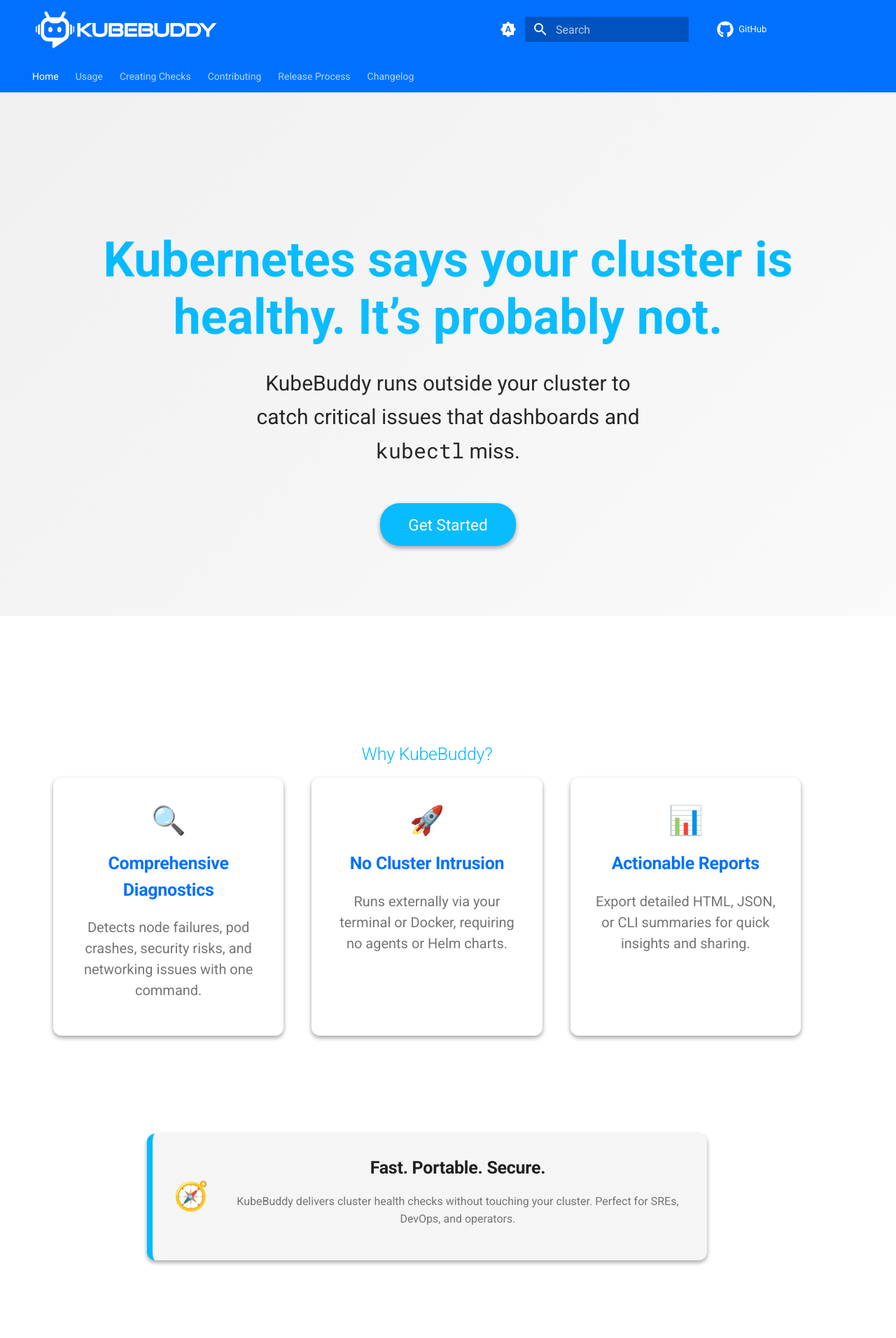
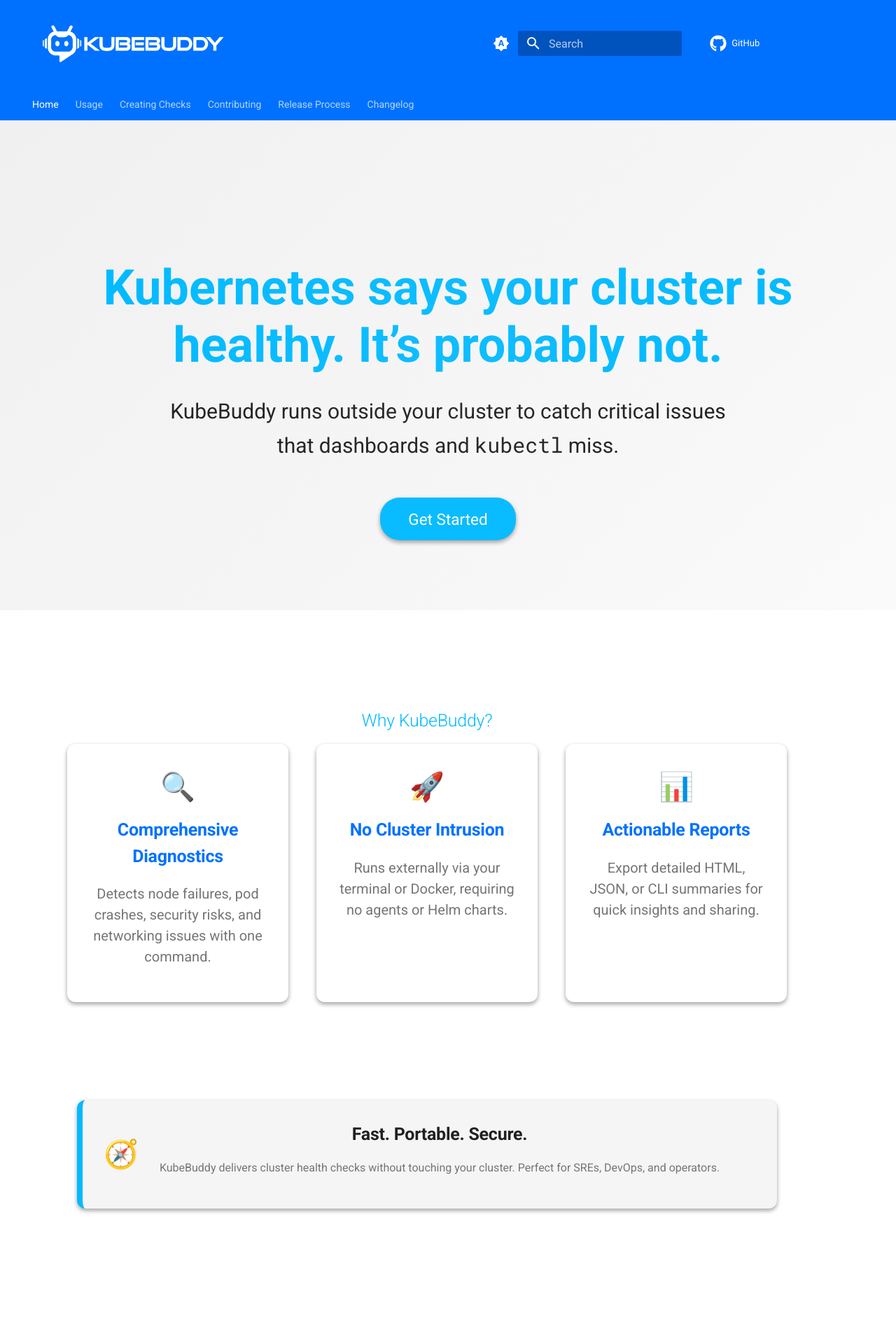
Before and after one commit to KubeDeckio/KubeBuddy, an MkDocs documentation site: the page built from docs/index.md, in a window 1280 px wide. Shown: the top 1912 px of the page at 70% size. Built offline with MkDocs 1.6.1 and Material for MkDocs 9.7.7, drawn with Linux system fonts in a browser that asks for light colours; comment, search, counter and statistics services are not loaded.

Commit message:
Refactor CSS styles for improved layout and responsiveness across sections
Signed-off-by: PixelRobots <littlehoops@gmail.com>

```diff
--- a/overrides/home.html
+++ b/overrides/home.html
@@ -47,6 +47,10 @@
     .md-header {
       position: initial;
       background: var(--md-primary-fg-color);
+      width: 100%; /* Ensure header spans full width */
+      margin: 0; /* Remove any margins */
+      padding: 1rem 2rem; /* Add padding for content */
+      box-sizing: border-box; /* Include padding in width */
     }
 
     .md-main__inner {
@@ -55,33 +59,32 @@
     }
 
     .md-grid.md-typeset {
-      max-width: 100%;
+      width: 100%; /* Use full page width */
       display: flex;
       flex-direction: column;
       align-items: center; /* Center children vertically */
-      justify-content: center; /* Center children horizontally */
-      padding: 2rem 1rem;
+      padding: 0; /* Remove padding to maximize width */
     }
 
     .section,
     .workflow-section {
-      width: 100%;
-      max-width: 1400px;
-      margin: 0 auto;
-      padding: 4rem 2rem;
+      width: 100%; /* Full width */
+      margin: 0; /* Remove centering margins */
+      padding: 4rem 2rem; /* Maintain padding for readability */
       background: var(--md-default-bg-color);
       color: var(--md-default-fg-color);
       text-align: center; /* Center text within sections */
+      box-sizing: border-box; /* Include padding in width */
     }
 
     .hero-wrap {
       padding: 7rem 2rem 5rem;
-      text-align: center; /* Already present, kept for clarity */
+      text-align: center;
       position: relative;
       overflow: hidden;
-      width: 100%;
-      max-width: 1400px; /* Constrain width */
-      margin: 0 auto; /* Center horizontally */
+      width: 100%; /* Full width */
+      margin: 0; /* Remove centering margins */
+      box-sizing: border-box; /* Include padding in width */
     }
 
     @media (prefers-color-scheme: light) {
@@ -117,7 +120,7 @@
 
     .hero-wrap p {
       font-size: 1.5rem;
-      max-width: 600px;
+      max-width: 800px; /* Slightly wider for full-width layout */
       margin: 0 auto 2.5rem;
       line-height: 1.6;
     }
@@ -125,7 +128,7 @@
     .cta-button {
       display: inline-flex;
       align-items: center;
-      justify-content: center; /* Center button content */
+      justify-content: center;
       background: var(--md-accent-fg-color);
       color: var(--md-code-fg);
       padding: 0.875rem 2rem;
@@ -147,9 +150,11 @@
       display: grid;
       grid-template-columns: repeat(auto-fit, minmax(280px, 1fr));
       gap: 2rem;
-      max-width: 1200px;
-      margin: 0 auto;
+      width: 100%; /* Full width */
+      margin: 0; /* Remove centering margins */
+      padding: 0 2rem; /* Add padding to avoid edge contact */
       justify-items: center; /* Center grid items */
+      box-sizing: border-box; /* Include padding in width */
     }
 
     .feature-card {
@@ -159,7 +164,8 @@
       box-shadow: var(--md-shadow);
       transition: transform 0.3s, box-shadow 0.3s;
       text-align: center;
-      width: 100%; /* Ensure cards take full available width */
+      width: 100%; /* Ensure cards take available width */
+      max-width: 400px; /* Optional: cap card width for readability */
     }
 
     .feature-card:hover {
@@ -189,9 +195,11 @@
       padding: 1.5rem;
       border-radius: 12px;
       margin: 3rem auto;
-      max-width: 800px;
+      width: 100%; /* Full width */
+      max-width: 1000px; /* Slightly wider for full-width layout */
       box-shadow: var(--md-shadow);
-      text-align: center; /* Center text in callout */
+      text-align: center;
+      box-sizing: border-box; /* Include padding in width */
     }
 
     @media (prefers-color-scheme: dark) {
@@ -224,9 +232,11 @@
       display: flex;
       flex-wrap: wrap;
       gap: 2rem;
-      max-width: 1200px;
-      margin: 2rem auto;
+      width: 100%; /* Full width */
+      margin: 2rem 0; /* Remove auto margins */
+      padding: 0 2rem; /* Add padding to avoid edge contact */
       justify-content: center;
+      box-sizing: border-box; /* Include padding in width */
     }
 
     .workflow-step {
@@ -239,6 +249,7 @@
       text-align: center;
       position: relative;
       transition: transform 0.3s, box-shadow 0.3s;
+      max-width: 400px; /* Optional: cap step width for readability */
     }
 
     .workflow-step:hover {
@@ -287,21 +298,37 @@
 
       .hero-wrap p {
         font-size: 1.25rem;
+        max-width: 90%; /* Adjust for mobile */
       }
 
       .feature-grid,
       .workflow-steps {
         grid-template-columns: 1fr;
-        justify-items: center; /* Ensure centering on mobile */
+        justify-items: center;
+        padding: 0 1rem; /* Reduce padding for mobile */
       }
 
       .workflow-step {
         flex: 1 1 100%;
+        max-width: 100%; /* Full width on mobile */
       }
 
       .section,
       .workflow-section {
-        padding: 2rem 1rem; /* Adjust padding for smaller screens */
+        padding: 2rem 1rem; /* Reduce padding for mobile */
+      }
+
+      .hero-wrap {
+        padding: 4rem 1rem 3rem; /* Adjust padding for mobile */
+      }
+
+      .callout {
+        padding: 1rem;
+        max-width: 90%; /* Adjust for mobile */
+      }
+
+      .md-header {
+        padding: 1rem; /* Adjust header padding for mobile */
       }
     }
   </style>
```
